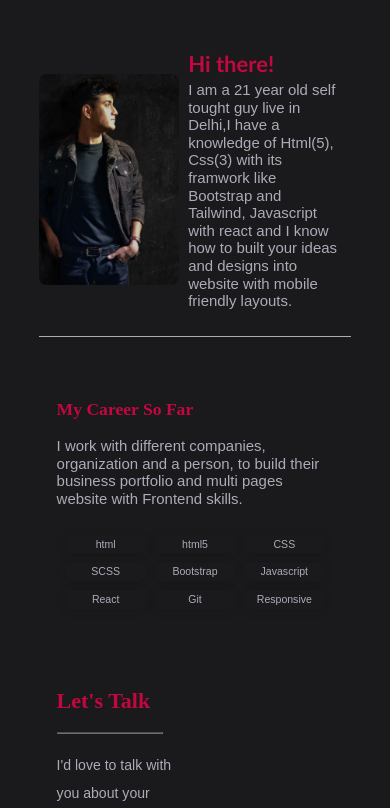
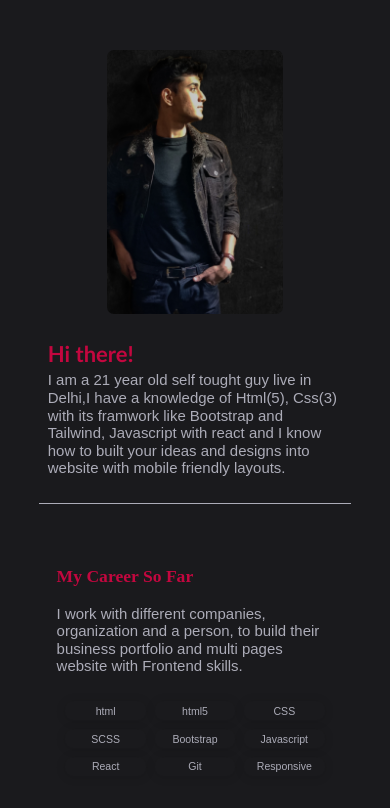
Before and after one commit to Mohdumar1/portfolio, a plain HTML site: page index.html in a window 390 px wide. Shown: the part 36-844 px from the top of the page. Drawn offline with nearby package versions, Linux system fonts and the light colour scheme; a web font is replaced by a local one.

Commit message:
fixed rendering issue

```diff
--- a/main.scss
+++ b/main.scss
@@ -354,3 +354,15 @@
 }
 
 }
+
+@media (max-width:500px){
+    .flex{
+        display: block;
+    }
+    .col-left{
+        margin-bottom: 3rem;
+    }
+    .col-left img{
+        width: 20rem;
+    }
+}
```
Also changed, not shown: main.css, 1 other file.
